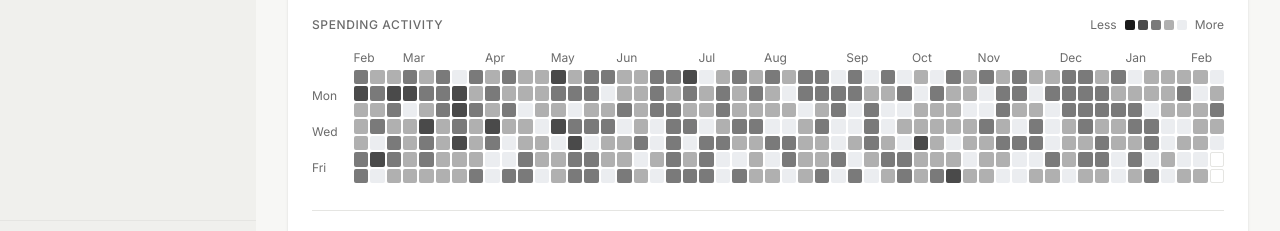
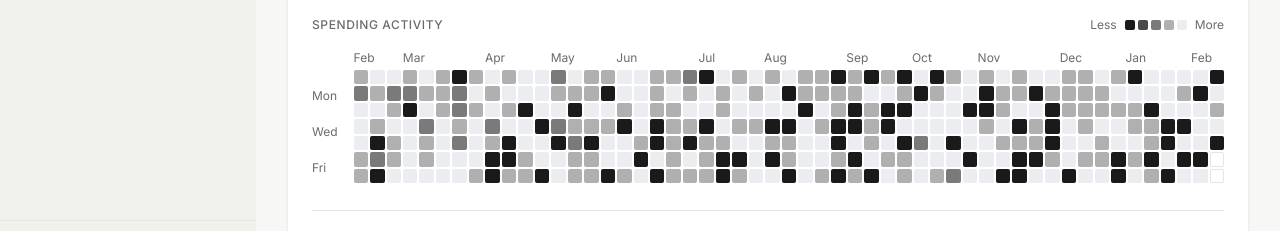
Before and after one commit to JairClaw/meridian, a Next.js app: page / in a window 1280 px wide. Shown: the part 386-617 px from the top of the page. Built offline with nearby package versions, Linux system fonts and the light colour scheme; no server answers; the database is empty.

Commit message:
fix: grid cells now match legend - no spending = darkest

```diff
--- a/src/components/spending-activity-grid.tsx
+++ b/src/components/spending-activity-grid.tsx
@@ -88,8 +88,8 @@ function getMonthLabels(grid: Array<{ date: Date; spending: number }[]>) {
 }
 
 // Less spending = darker (good/saved), More spending = lighter (warning)
-// Level 0 = no spending (empty), 1 = least (darkest), 4 = most (lightest)
-const COLORS = ['#EBEDF0', '#1A1A1A', '#4A4A4A', '#7A7A7A', '#B0B0B0'];
+// Level 0 = no spending (darkest), 4 = most spending (lightest)
+const COLORS = ['#1A1A1A', '#4A4A4A', '#7A7A7A', '#B0B0B0', '#EBEDF0'];
 
 export function SpendingActivityGrid({ yearlyTotal }: SpendingActivityGridProps) {
   const [hoveredCell, setHoveredCell] = useState<{ date: Date; spending: number } | null>(null);
```
